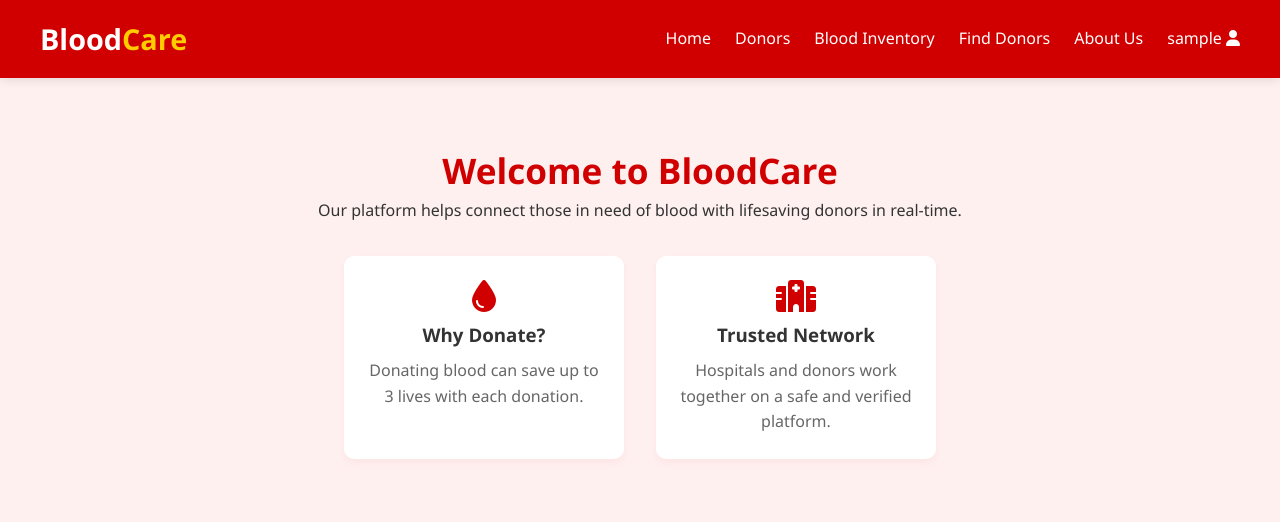
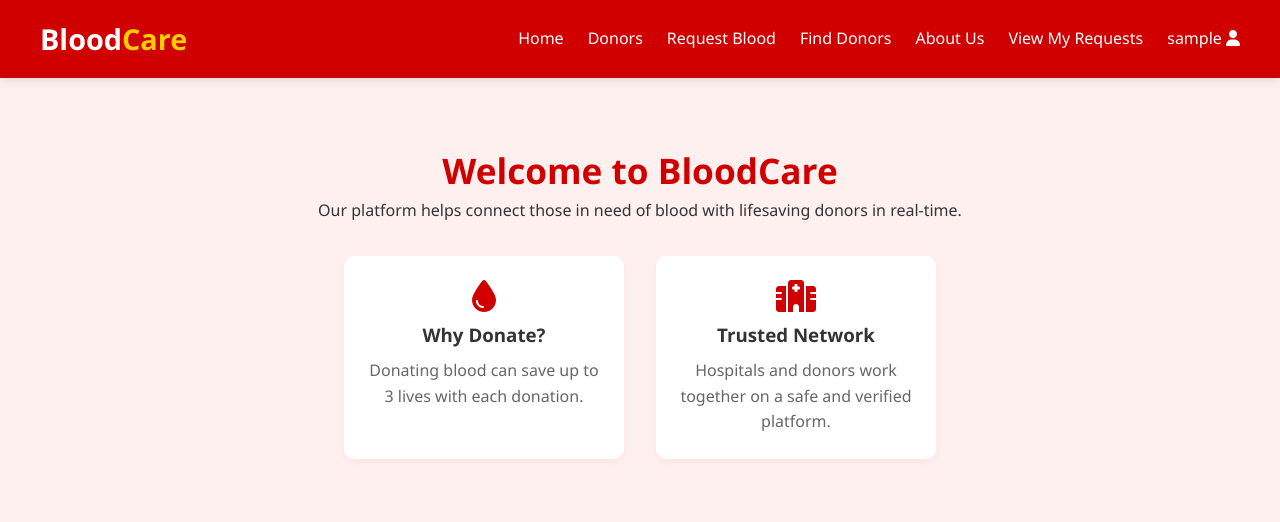
Before and after one commit to Sudip14/blood-bank-management-system, a PHP site: page /index.php in a window 1280 px wide. Shown: the top 522 px of the page. Run offline with PHP 8.4, Linux system fonts and the light colour scheme; the visitor is signed in with stand-in values (Sample User, id 1); data comes from the database, SQL or seed files in the repository.

Commit message:
small update on the index page

```diff
--- a/index.php
+++ b/index.php
@@ -90,9 +90,11 @@ include 'connection.php'; // Include your database connection
             <ul id="navMenu">
                 <li><a href="#home">Home</a></li>
                 <li><a href="#donors">Donors</a></li>
-                <li><a href="user_inventory.php">Blood Inventory</a></li>
+                <li><a href="user_inventory.php">Request Blood</a></li>
                 <li><a href="search.php">Find Donors</a></li>
                 <li><a href="#about-us">About Us</a></li>
+                <li><a href="my_requests.php">View My Requests</a>
+                </li>
                 <li class="dropdown">
                     <?php if (!isset($_SESSION['user_id'])): ?>
                         <a href="#">Login <i class="fa-duotone fa-solid fa-user"></i></a>
@@ -109,7 +111,8 @@ include 'connection.php'; // Include your database connection
                            </div>
                         </a>
                         <ul class="dropdown-content">
-                            <li><a href="update.php">Update</a></li>
+
+                            <li><a href="user_profile_update.php">Update Profile</a></li>
                             <li><a href="user_logout.php">Logout</a></li>
                         </ul>
                     <?php endif; ?>
```
